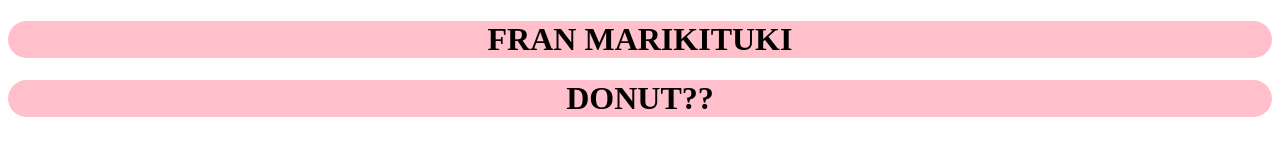
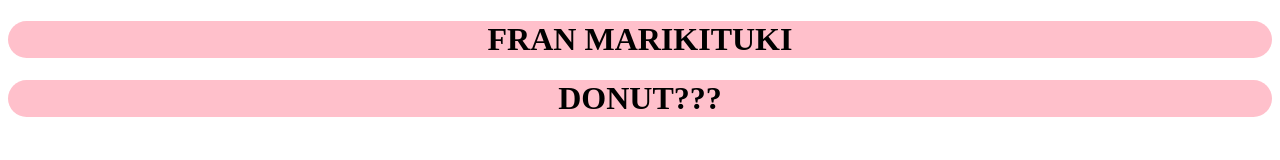
Before and after one commit to Trino10/pruebaSAD, a plain HTML site: page index.html in a window 1280 px wide. Drawn offline with Linux system fonts and the light colour scheme.

Commit message:
definitivo

```diff
--- a/index.html
+++ b/index.html
@@ -8,6 +8,6 @@
 </head>
 <body>
     <h1>FRAN MARIKITUKI</h1>
-    <h1>DONUT??</h1>
+    <h1>DONUT???</h1>
 </body>
 </html>
```
